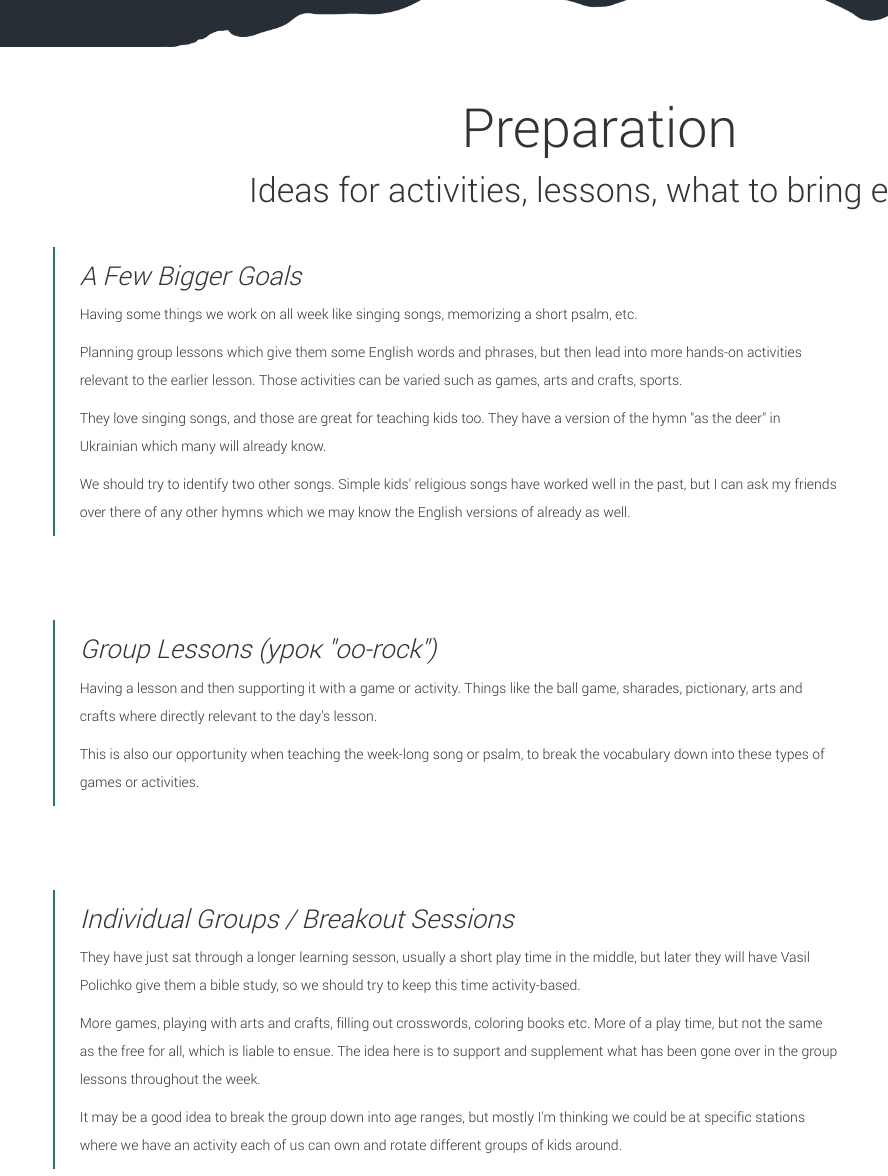
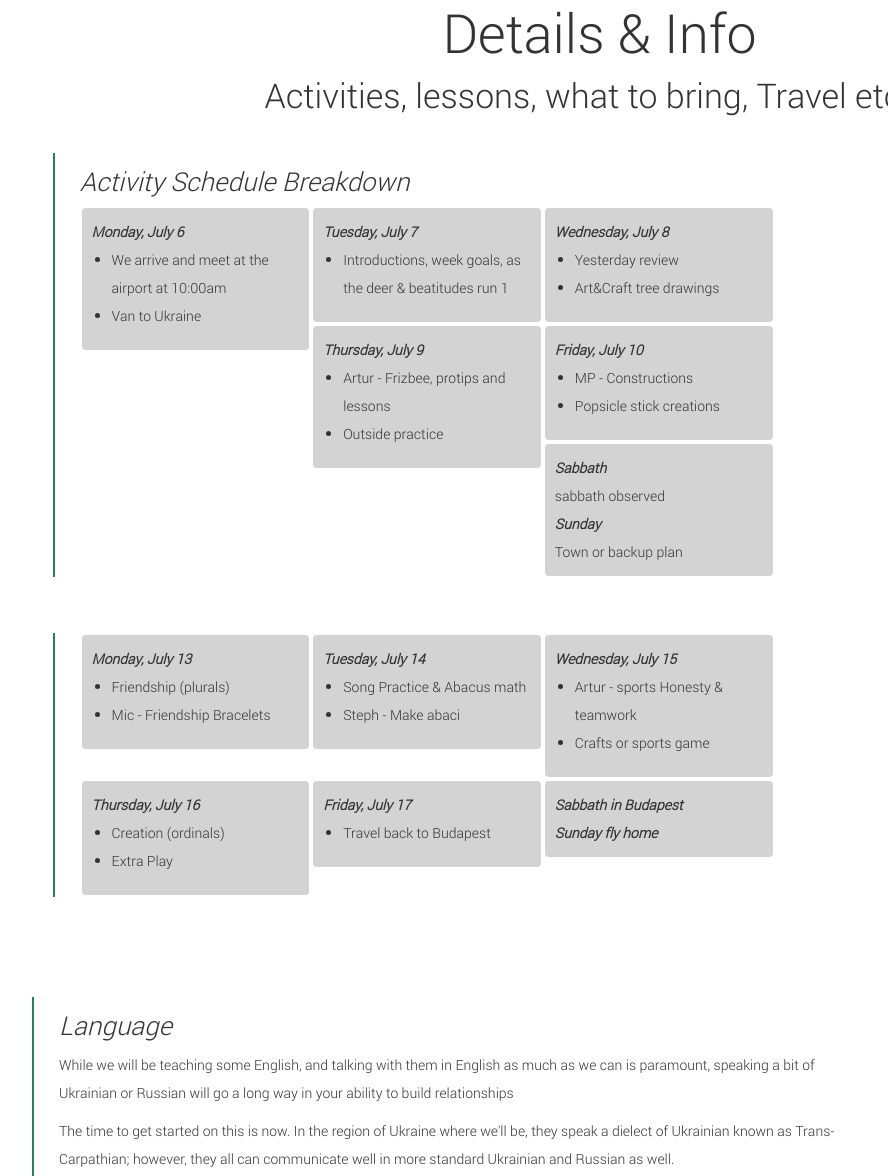
Before and after one commit to grorem/ukraine2015, a plain HTML site: page index.html in a window 1280 px wide. Shown: the part 2392-3568 px from the top of the page, without its empty margins (38-926 px from the left). Drawn offline with nearby package versions, Linux system fonts and the light colour scheme.

Commit message:
updated predeparture

```diff
--- a/css/main.css
+++ b/css/main.css
@@ -29,6 +29,20 @@ body{
 .aboutme img{
 
   max-width:50px;
+
+}
+
+
+.scheduleItem{
+  max-width:30%;
+  margin:0.25%;
+  padding:10px;
+  background:lightgray;
+  -moz-border-radius: 4px;
+   -webkit-border-radius: 4px;
+   -khtml-border-radius: 4px;
+   border-radius: 4px;
+
 
 }
 
--- a/index.html
+++ b/index.html
@@ -647,9 +647,8 @@
 
 
                                     <p>
-                                      These two weeks will be full of activity days with two sabbaths in the mix. I'll get back to you all
-                                      on the sabbath plan, but for now here is a general but flexible outline for each day.
-                                      What we fill the Group Lesson and Individual breakout sessions with is up to us!
+                                      These two weeks will be full of activity days with a Sabbath in the mix, but here is a general but flexible outline for each day.
+
 
                                     </p>
 
@@ -717,9 +716,9 @@
                                       </p>
 
                                       <p>
-                                        The lesson times outlined are for what we prepare, yet the playtimes are often where we can shine.
-                                        Much of the English learning really takes place during these periods when they are clearly eager to
-                                        ask questions and try out their engish. Encourage them and be engaged with them. It'll make
+                                        The lesson times outlined are for what we've prepared, yet the playtimes are often where we can shine.
+                                        Much of the English learning and relationship building really takes place during these periods when they are clearly eager to
+                                        ask questions and try out their engish. Encourage them and be engaged with them, try our your Ukrainian, it'll make
                                         for an experience both you and they will never forget.
                                       </p>
 
@@ -739,35 +738,7 @@
 
                             <br><br><br>
 
-                            <div class="row col-md-12">
 
-
-
-
-
-                                      <div class="left col-md-9">
-
-
-
-
-                                          <p>
-                                            Not yet getting into ultra-specific plans for individual days and lessons,
-                                            the general idea is to have a few week-long goals which I hope to have the individual days'
-                                            activities and lessons supplement and support.
-                                          </p>
-
-
-                                      </div>
-
-
-                                      <div class="service col-md-3">
-
-
-
-                                      </div>
-
-
-                                </div>
 
 
 
@@ -830,8 +801,8 @@
 
                 <div class="row col-md-12">
 
-                  <center><h4>Preparation</h4></center>
-                  <center><h5>Ideas for activities, lessons, what to bring etc.</h5></center><br>
+                  <center><h4>Details & Info</h4></center>
+                  <center><h5>Activities, lessons, what to bring, Travel etc.</h5></center><br>
 
 
 
@@ -840,43 +811,138 @@
 
                         <div class="left col-md-9">
 
-                            <h6><i>A Few Bigger Goals</i></h6>
+                            <h6><i>Activity Schedule Breakdown</i></h6>
 
 
-                              <p>
-                                Having some things we work on all week like singing songs, memorizing a short psalm, etc.
-                              </p>
 
-                              <p>
-                                Planning group lessons which give them some English words and phrases, but then lead into more hands-on
-                                activities relevant to the earlier lesson. Those activities can be varied such as games, arts and crafts, sports.
-                              </p>
 
-                              <p>
-                                They love singing songs, and those are great for teaching kids too.
-                                They have a version of the hymn "as the deer" in Ukrainian which many will already know.
-                              </p>
+                            <div class="col-md-4 scheduleItem">
+                              <b><i>Monday, July 6</i></b>
+                                <ul style="margin-left:-20px;">
+                                  <li>We arrive and meet at the airport at 10:00am</li>
+                                  <li>Van to Ukraine</li>
+                                </ul>
+                            </div>
 
-                              <p>
-                                We should try to identify two other songs. Simple kids' religious songs have worked well in the past,
-                                but I can ask my friends over there of any other hymns which we may know the English versions of already as well.
-                              </p>
+                            <div class="col-md-4 scheduleItem">
+                              <b><i>Tuesday, July 7</i></b>
+                                <ul style="margin-left:-20px;">
+                                  <li>Introductions, week goals, as the deer & beatitudes run 1 </li>
 
+                                </ul>
                             </div>
 
 
-                        <div class="service col-md-3">
+
+                            <div class="col-md-4 scheduleItem">
+                              <b><i>Wednesday, July 8</i></b>
+                                <ul style="margin-left:-20px;">
+                                  <li>Yesterday review</li>
+                                  <li>Art&Craft tree drawings</li>
+                                </ul>
+                            </div>
 
 
+                            <br>
+
+
+
+                            <div class="col-md-4 scheduleItem">
+                              <b><i>Thursday, July 9</i></b>
+                                <ul style="margin-left:-20px;">
+                                  <li>Artur - Frizbee, protips and lessons</li>
+                                  <li>Outside practice</li>
+                                </ul>
+                            </div>
+                            <div class="col-md-4 scheduleItem">
+                              <b><i>Friday, July 10</i></b>
+                                <ul style="margin-left:-20px;">
+                                  <li>MP - Constructions</li>
+                                  <li>Popsicle stick creations</li>
+                                </ul>
+                            </div>
+                            <div class="col-md-4 scheduleItem">
+                              <b><i>Sabbath</i></b><br>
+                              sabbath observed<br>
+                              <b><i>Sunday</i></b><br>
+                              Town or backup plan
 
                             </div>
 
 
                         </div>
+                      </div>
+
+                        <br><br>
+
+                        <div class="row col-md-12">
+                        <div class="left col-md-9">
 
 
-                  <br><br><br>
 
+
+
+
+                            <div class="col-md-4 scheduleItem">
+                              <b><i>Monday, July 13</i></b>
+                                <ul style="margin-left:-20px;">
+                                  <li>Friendship (plurals)</li>
+                                  <li>Mic - Friendship Bracelets</li>
+                                </ul>
+                            </div>
+
+                            <div class="col-md-4 scheduleItem">
+                              <b><i>Tuesday, July 14</i></b>
+                                <ul style="margin-left:-20px;">
+                                  <li>Song Practice & Abacus math</li>
+                                  <li>Steph - Make abaci</li>
+
+                                </ul>
+                            </div>
+
+
+
+                            <div class="col-md-4 scheduleItem">
+                              <b><i>Wednesday, July 15</i></b>
+                                <ul style="margin-left:-20px;">
+                                  <li>Artur - sports Honesty & teamwork</li>
+                                  <li>Crafts or sports game</li>
+                                </ul>
+                            </div>
+
+
+                            <br>
+
+
+
+                            <div class="col-md-4 scheduleItem">
+                              <b><i>Thursday, July 16</i></b>
+                                <ul style="margin-left:-20px;">
+                                  <li>Creation (ordinals)</li>
+                                  <li>Extra Play</li>
+                                </ul>
+                            </div>
+                            <div class="col-md-4 scheduleItem">
+                              <b><i>Friday, July 17</i></b>
+                                <ul style="margin-left:-20px;">
+                                  <li>Travel back to Budapest</li>
+
+                                </ul>
+                            </div>
+                            <div class="col-md-4 scheduleItem">
+                              <b><i>Sabbath in Budapest</i></b><br>
+                              <b><i>Sunday fly home</i></b>
+
+                            </div>
+
+
+                        </div>
+                      </div>
+
+
+
+
+                  </div>
 
 
 
@@ -885,69 +951,7 @@
 
 
 
-                          <div class="left col-md-9">
 
-                              <h6><i>Group Lessons (урок "oo-rock")</i></h6>
-
-
-                                <p>
-                                  Having a lesson and then supporting it with a game or activity. Things like the ball game, sharades, pictionary, arts and crafts where
-                                  directly relevant to the day's lesson.
-
-
-                                </p>
-
-                                <p>
-                                  This is also our opportunity when teaching the week-long song or psalm, to break the vocabulary down into these
-                                  types of games or activities.
-                                </p>
-
-
-
-                          </div>
-
-
-                          <div class="service col-md-3">
-
-
-
-                          </div>
-
-
-                    </div>
-
-                    <br><br><br>
-
-                    <div class="row col-md-12">
-
-
-
-                            <div class="left col-md-9">
-
-                                <h6><i>Individual Groups / Breakout Sessions</i></h6>
-
-
-                                  <p>
-                                    They have just sat through a longer learning sesson, usually a short play time in the middle, but later
-                                    they will have Vasil Polichko give them a bible study, so we should try to keep this time activity-based.
-
-
-                                  </p>
-
-                                  <p>
-                                    More games, playing with arts and crafts, filling out crosswords, coloring books etc. More of a play time, but not
-                                    the same as the free for all, which is liable to ensue. The idea here is to support and supplement what has been gone over in the group lessons throughout the week.
-                                  </p>
-
-
-                                  <p>
-                                    It may be a good idea to break the group down into age ranges, but mostly I'm thinking we could be at specific stations
-                                    where we have an activity each of us can own and rotate different groups of kids around.
-                                  </p>
-
-
-
-                            </div>
 
 
                             <div class="service col-md-3">
@@ -1002,7 +1006,7 @@
                                     </p>
 
                                     <p>
-                                      Also it looks like <a target="_blank" href="https://www.duolingo.com/course/uk/en/Learn-Ukrainian-Online">Duolingo Ukrainian</a> just had a big boost and they're projecting it will be done this month!<br><br>
+                                      Also it looks like <a target="_blank" href="https://www.duolingo.com/course/uk/en/Learn-Ukrainian-Online">Duolingo Ukrainian</a> is up and running!<br><br>
 
                                       Do check it out, would you?
                                     </p>
@@ -1038,15 +1042,28 @@
 
 
                                       <p>
-                                        If you'd like to have any teaching materials at the camp which consist of larger things like packs of balloons,
-                                        games, arts and crafts type stuff, Oleh has offered to coordinate a shipping run no later than May 1st so we don't have to haul all kinds
-                                        of heavy stuff in extra bags which are liable to get lost in all the airplane things. Let me know if you have any ideas of what
-                                        you'd like sent over or to bring along with you, you can coordinate that through me.
+                                        I've gotten together a lot of the craft items and some of the sports activities things requested by some of the team. If any other last minute things you
+                                        can think of that you need or would benefit the group over there. Let me know!<br>
+                                        <b>So far I have:</b>
+                                        <ul>
+                                          <li>Printouts of lessons</li>
+                                          <li>Ultimate Frizbees (3)</li>
+                                          <li>Jazzminton sets (3)</li>
+                                          <li>Craft Sticks (a lot)</li>
+                                          <li>Craft Glue</li>
+                                          <li>Notebooks</li>
+                                          <li>Construction Paper</li>
+                                          <li>Crayons</li>
+                                          <li>Pens</li>
+                                          <li>Baloons</li>
+                                          <li>Pipe Cleaners</li>
+                                          <li>Beads</li>
+
+                                        </ul>
+
                                       </p>
 
-                                      <p>
-                                        I'm planning on bringing certain things, and I will update the site here with a list as things come together, so you all know what we have and who may be bringing it.
-                                      </p>
+
 
 
                                 </div>
```
Also changed, not shown: 1 other file. Lines whose indentation alone changed are shown as unchanged.
